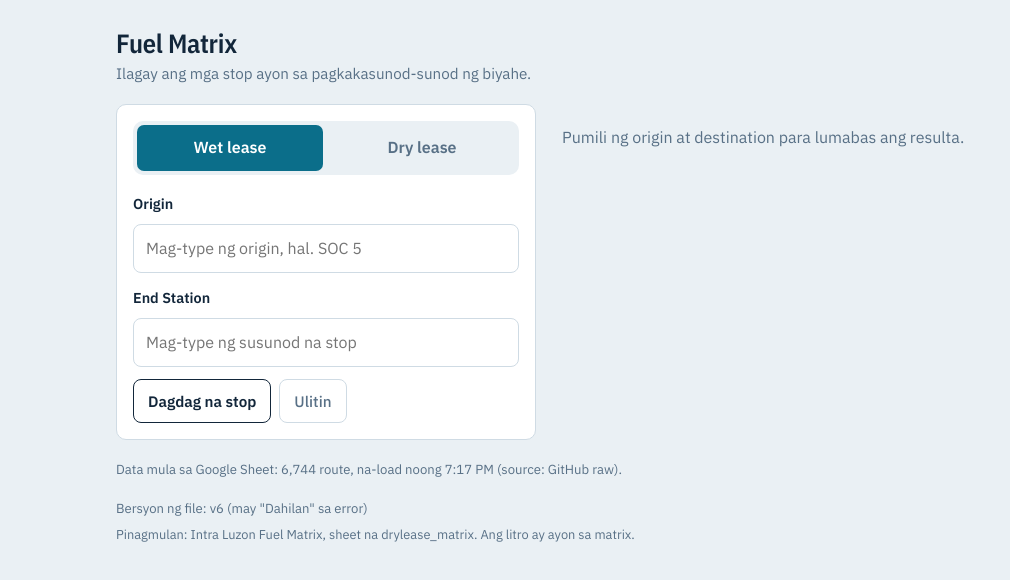
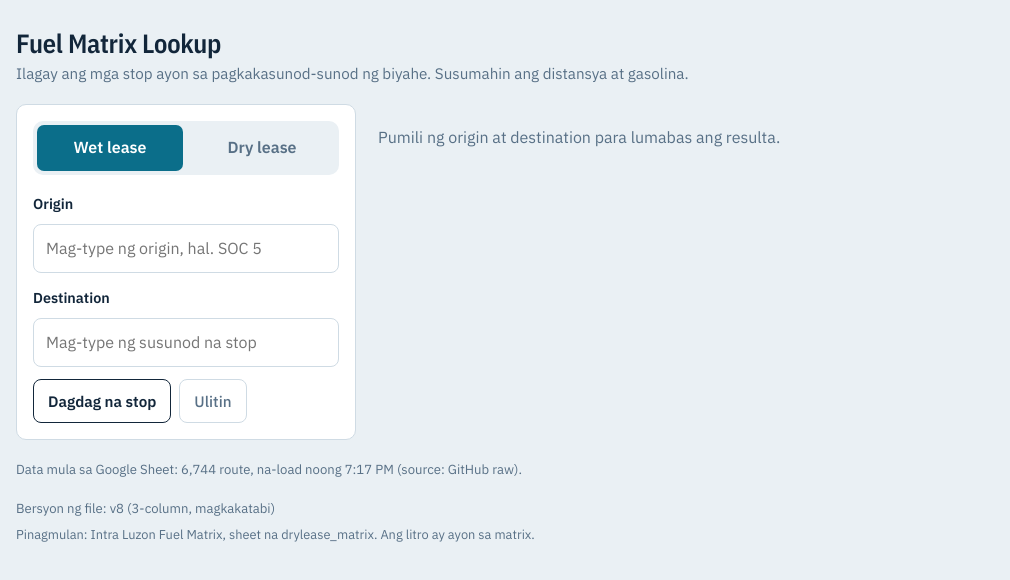
Before and after one commit to jelinabaldrias-design/fuel-matrix, a plain HTML site: page index.html in a window 1280 px wide. Shown: the whole page, without its empty margins (0-1010 px from the left). Drawn offline with nearby package versions, Linux system fonts and the light colour scheme.

Commit message:
Add files via upload

```diff
--- a/index.html
+++ b/index.html
@@ -3,7 +3,7 @@
 <head>
 <meta charset="utf-8">
 <meta name="viewport" content="width=device-width, initial-scale=1, viewport-fit=cover">
-<title>Intra-Luzon Fuel Matrix</title>
+<title>Intra-Luzon Fuel Matrix Lookup</title>
 <link rel="preconnect" href="https://fonts.googleapis.com">
 <link rel="preconnect" href="https://fonts.gstatic.com" crossorigin>
 <link href="https://fonts.googleapis.com/css2?family=IBM+Plex+Sans:wght@400;500;600&family=IBM+Plex+Sans+Condensed:wght@500;600&display=swap" rel="stylesheet">
@@ -121,12 +121,22 @@ footer{margin-top:8px;color:var(--muted);font-size:.8rem}
 .chips b{color:var(--ink);font-weight:600;font-variant-numeric:tabular-nums}
 .leg .err{color:var(--err);font-size:.9rem;margin-top:6px}
 .copied{font-size:.85rem;color:var(--muted);align-self:center}
+
+/* 3-column: Input | Total | Hati-hati ng biyahe (magkakatabi) */
+@media (min-width:980px){
+  main{max-width:1600px}
+  .layout{display:grid;grid-template-columns:minmax(280px,340px) minmax(0,1fr) minmax(0,1fr);gap:20px;align-items:start}
+  #result{display:contents}
+  .restot{grid-column:2;min-width:0}
+  .legs{grid-column:3;margin-top:0;min-width:0}
+  #result > .empty{grid-column:2 / 4}
+}
 </style>
 </head>
 <body>
 <main>
-  <h1>Fuel Matrix</h1>
-  <p class="sub">Ilagay ang mga stop ayon sa pagkakasunod-sunod ng biyahe.</p>
+  <h1>Fuel Matrix Lookup</h1>
+  <p class="sub">Ilagay ang mga stop ayon sa pagkakasunod-sunod ng biyahe. Susumahin ang distansya at gasolina.</p>
 
   <div class="layout">
   <section class="panel" aria-label="Biyahe">
@@ -144,7 +154,7 @@ footer{margin-top:8px;color:var(--muted);font-size:.8rem}
   <div id="result" aria-live="polite"></div>
   </div>
   <p class="status" id="status" aria-live="polite"></p>
-  <p class="status" id="ver">Bersyon ng file: v6 (may "Dahilan" sa error)</p>
+  <p class="status" id="ver">Bersyon ng file: v8 (3-column, magkakatabi)</p>
   <footer>Pinagmulan: Intra Luzon Fuel Matrix, sheet na drylease_matrix. Ang litro ay ayon sa matrix.</footer>
 </main>
 
@@ -251,7 +261,7 @@ const stopsEl = $("stops");
 
 function esc(s){ return s.replace(/[&<>"]/g,c=>({"&":"&amp;","<":"&lt;",">":"&gt;",'"':"&quot;"}[c])); }
 function fmt(n){ return (Math.round(n*10)/10).toLocaleString("en-US",{maximumFractionDigits:1}); }
-function labelFor(k,n){ return k===0 ? "Origin" : (k===n-1 ? "End Station" : "Stop "+(k+1)); }
+function labelFor(k,n){ return k===0 ? "Origin" : (k===n-1 ? "Destination" : "Stop "+(k+1)); }
 
 function poolFor(k){
   const prev = k>0 ? stops[k-1] : null;
@@ -364,17 +374,18 @@ function update(){
   const legCountTxt = legs.length+" leg";
   const pendingStops = stops.some(s=>s==null);
 
-  let html='';
+  let html='<div class="restot">';
   if(missing>0) html+='<div class="msg err warn"><strong>Kulang ang data.</strong> '+missing+' sa '+legs.length+' leg ang walang data sa matrix, kaya hindi kasama sa total.</div>';
   else if(pendingStops) html+='<div class="msg warn">May stop na hindi pa napipili. Ang total ay para sa mga leg na kumpleto lang.</div>';
 
   const rows=vehicles.map((v,x)=>'<tr><td>'+esc(v)+'</td><td class="n">'+fmt(tot[x])+' L</td></tr>').join("");
   html+='<div class="card '+cls+' totalcard" style="margin-top:0">'+
     '<div class="kmrow"><span>Kabuuang distansya ('+found+' leg)</span><div><b>'+fmt(km)+'</b><small>km</small></div></div>'+
-    '<table><thead><tr><th>Uri ng sasakyan</th><th class="n">Kabuuang diesel ('+(lease==="wet"?"wet lease":"dry lease")+')</th></tr></thead><tbody>'+rows+'</tbody></table></div>';
+    '<table><thead><tr><th>Uri ng sasakyan</th><th class="n">Kabuuang gasolina ('+(lease==="wet"?"wet lease":"dry lease")+')</th></tr></thead><tbody>'+rows+'</tbody></table></div>';
 
-  html+='<div class="actions" style="margin-top:10px"><button type="button" class="btn" id="copy">Kopyahin</button><span class="copied" id="copied"></span></div>';
+  html+='<div class="actions" style="margin-top:10px"><button type="button" class="btn" id="copy">Kopyahin ang buod</button><span class="copied" id="copied"></span></div>';
 
+  html+='</div>';
   html+='<section class="legs"><h2>Hati-hati ng biyahe</h2>';
   for(const L of legs){
     const route='<span class="lroute">'+esc(NAMES[L.a])+' → '+esc(NAMES[L.b])+'</span>';
```
